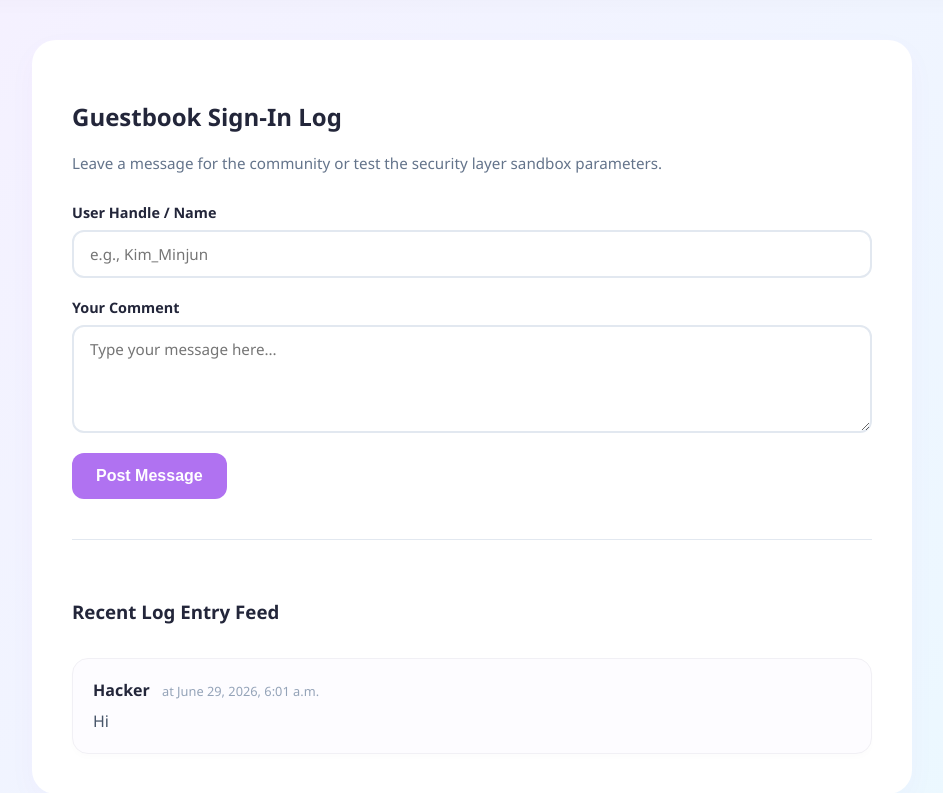
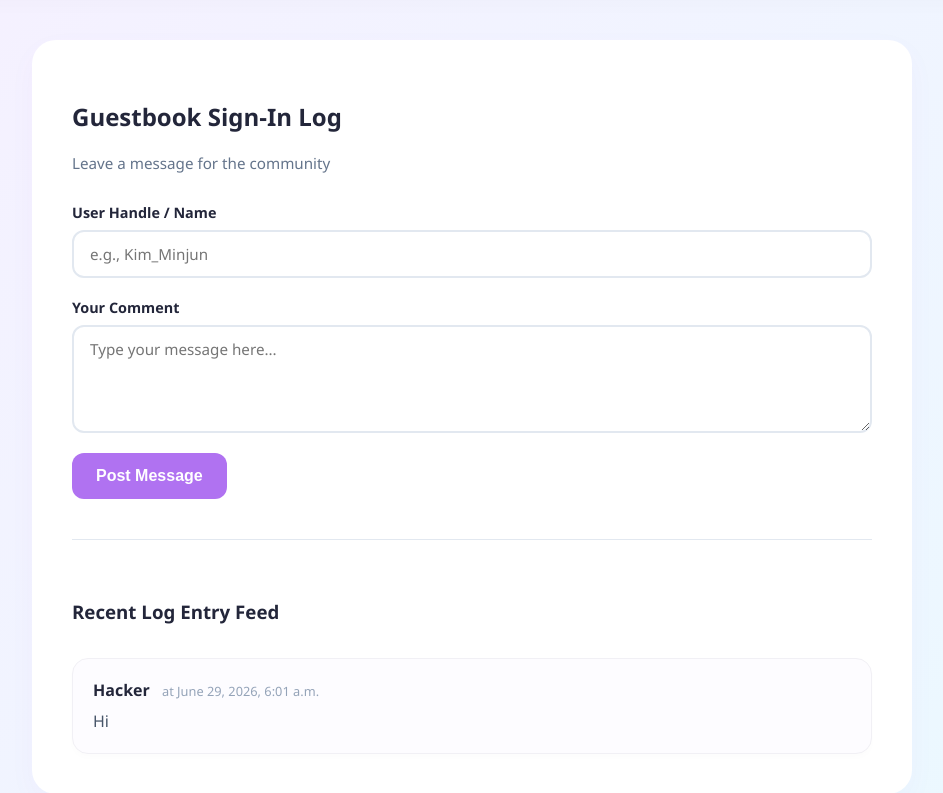
Before and after one commit to Blank21-xD/Language_learning, a Django app: page /guestbook/ in a window 1280 px wide. Shown: the part 67-860 px from the top of the page, without its empty margins (168-1111 px from the left). Run offline with Django 5.2, Linux system fonts and the light colour scheme; data comes from the database, SQL or seed files in the repository.

Commit message:
updated guestbook

```diff
--- a/korean_app/templates/korean_app/guestbook.html
+++ b/korean_app/templates/korean_app/guestbook.html
@@ -3,7 +3,7 @@
 {% block content %}
 <div class="guestbook-container">
     <h2>Guestbook Sign-In Log</h2>
-    <p class="subtitle">Leave a message for the community or test the security layer sandbox parameters.</p>
+    <p class="subtitle">Leave a message for the community</p>
 
     {% if is_attack %}
     <div class="security-error-msg">
```
